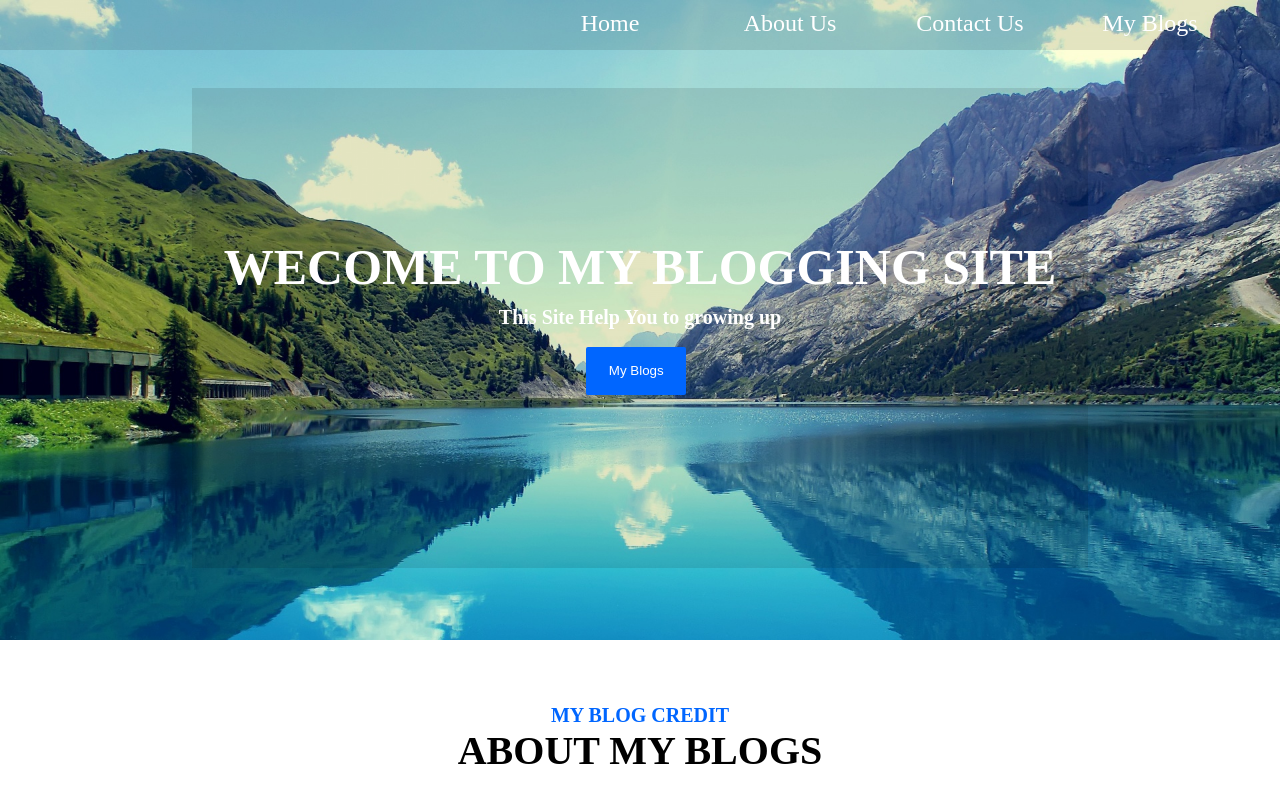
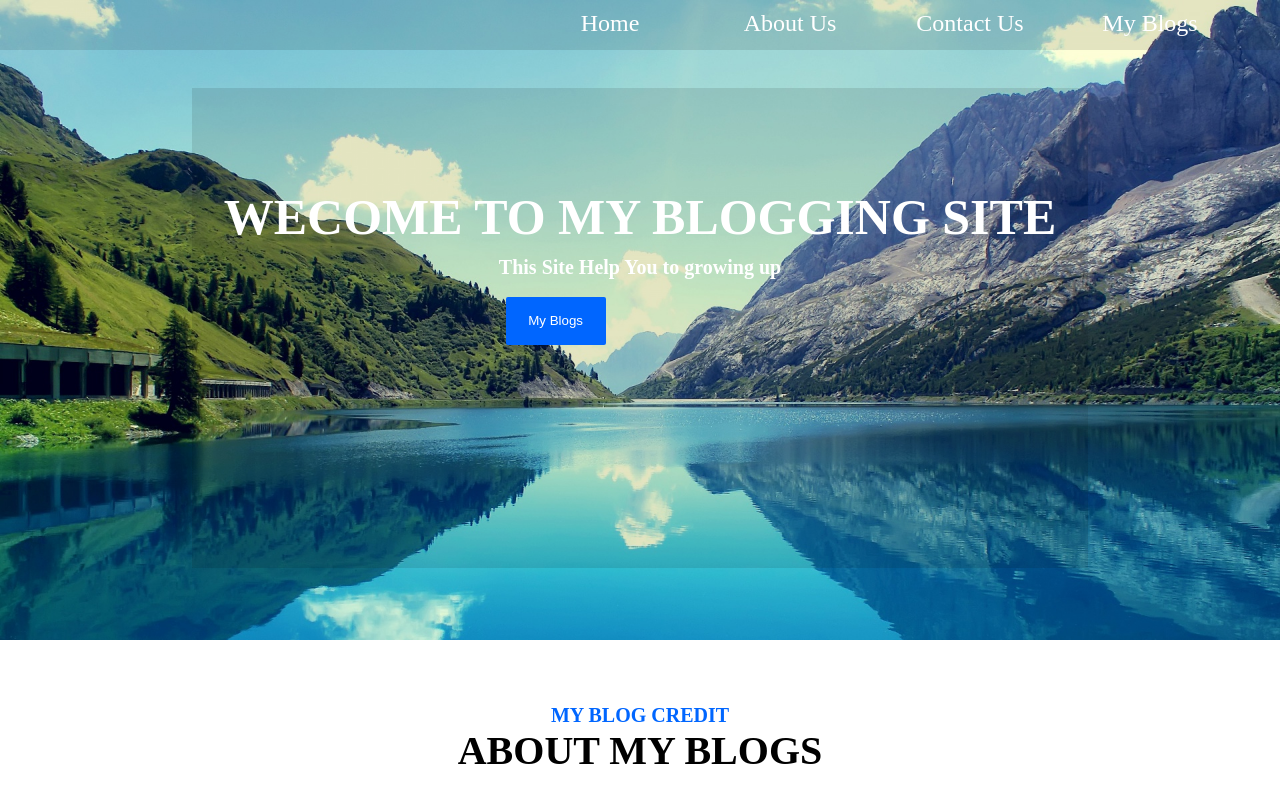
Before and after one commit to shwetaj954/blogingwebsite.github.io, a plain HTML site: page index.html in a window 1280 px wide. Shown: the top 800 px of the page. Drawn offline with Linux system fonts and the light colour scheme.

Commit message:
Update index.css

```diff
--- a/index.css
+++ b/index.css
@@ -365,10 +365,20 @@ h3{
 @media screen and (min-width:400px){
 
     h1{
+        padding-top: 100px;
 
         font-size: 30px;
 
     }
+
+.btncls{
+
+    margin-left: 35%;
+    margin-top: 2%;
+    font-weight: 5px;
+
+}
+
 }
 @media screen and (min-width:900px){
 
```
